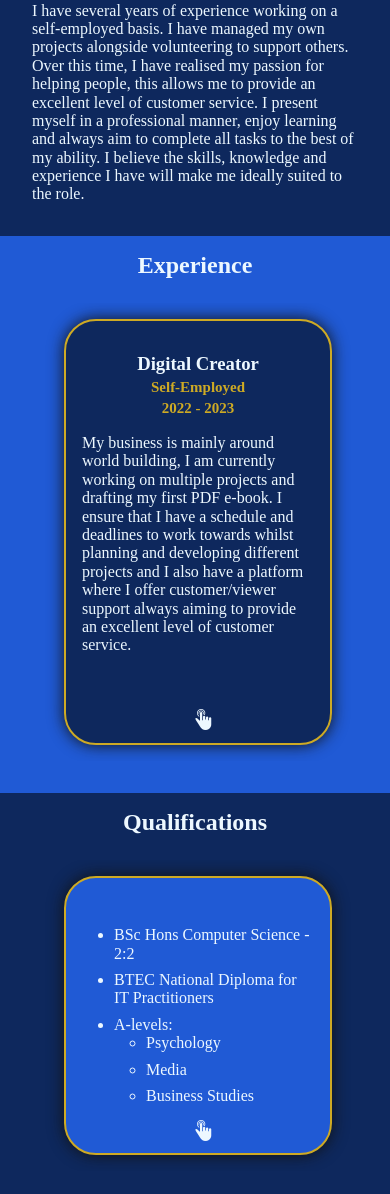
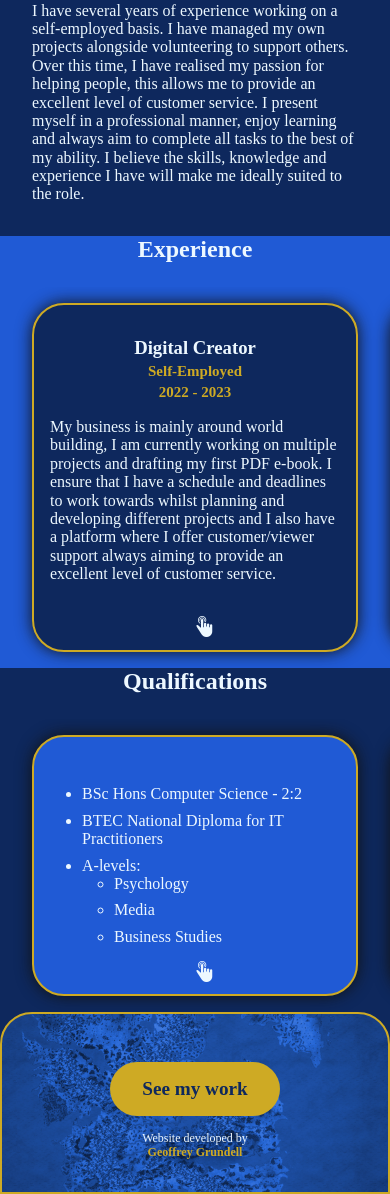
Before and after one commit to GeoffSG/my-portfolio, a PHP site: page /about-me.html in a window 390 px wide. Shown: the part 478-1672 px from the top of the page. Run offline with PHP 8.4, Linux system fonts and the light colour scheme; some web fonts are replaced.

Commit message:
Resized Horizontal Grid
Made the Horizontal grid fit better on all breakpoints

```diff
--- a/about-me.html
+++ b/about-me.html
@@ -60,7 +60,6 @@
         </div>
       </header>
       <div class="container theme-secondary">
-        <div class="section" id="experience">
         <div class="heading">
           <h2 class="section-heading">Experience</h2>
         </div>
@@ -136,9 +135,7 @@
           </div>
         </div>
       </div>
-      </div>
       <div class="container theme-primary">
-        <div class="section" id="qualifications">
         <h2 class="section-heading">Qualifications</h2>
         <div class="box">
           <div class="horizontal-grid justify-center-md">
@@ -178,7 +175,6 @@
           </div>
         </div>
       </div>
-      </div>
       <footer>
         <div class="cover">
           <a class="btn theme-gold rounded" href="showcase.html">See my work</a>
--- a/css/frontend.css
+++ b/css/frontend.css
@@ -788,16 +788,17 @@ form .btn-group button#submit {
   color: #CEAA24;
 }
 .card-box {
-  width: calc(360px - 8rem);
+  width: calc(100vw - 6rem - 4px);
+  max-width: 600px;
 }
 @media (min-width: 768px) {
   .card-box {
-    width: calc(360px - 6rem);
+    width: calc(50vw - 5rem - 4px);
   }
 }
 @media (min-width: 990px) {
   .card-box {
-    width: calc(360px - 4rem);
+    width: 300px;
   }
 }
 .card .card-content {
@@ -806,22 +807,20 @@ form .btn-group button#submit {
 
 .horizontal-grid {
   display: flex;
-  gap: 4rem;
+  gap: 2rem;
   padding: 1rem 2rem;
-  margin-bottom: 1rem;
-  border-radius: 2rem;
   position: relative;
   overflow-x: auto;
   scroll-snap-type: x mandatory;
-  scroll-padding: 2rem;
 }
 .horizontal-grid div {
   scroll-snap-align: center;
 }
 @media (min-width: 1200px) {
   .horizontal-grid {
+    display: grid;
+    grid-template-columns: auto auto;
     justify-content: center;
-    flex-wrap: wrap;
   }
 }
 
@@ -854,6 +853,7 @@ form .btn-group button#submit {
   max-width: 1200px;
   margin: 0 auto;
 }
+
 .section {
   padding: 1rem 2rem;
 }
@@ -952,6 +952,38 @@ form .btn-group button#submit {
   margin: 0;
 }
 
+.grid {
+  display: grid;
+  justify-content: center;
+  gap: 2rem;
+  padding: 2rem;
+}
+@media (min-width: 768px) {
+  .grid.col-2 {
+    grid-template-columns: repeat(2, auto);
+  }
+}
+@media (min-width: 768px) {
+  .grid.col-3 {
+    grid-template-columns: repeat(2, auto);
+  }
+}
+@media (min-width: 768px) and (min-width: 1200px) {
+  .grid.col-3 {
+    grid-template-columns: repeat(3, auto);
+  }
+}
+@media (min-width: 768px) {
+  .grid.col-4 {
+    grid-template-columns: repeat(2, auto);
+  }
+}
+@media (min-width: 768px) and (min-width: 1200px) {
+  .grid.col-4 {
+    grid-template-columns: repeat(4, auto);
+  }
+}
+
 .theme-primary {
   background-color: #0e285d;
   color: #edf8ff;
--- a/index.html
+++ b/index.html
@@ -48,7 +48,6 @@
         </section>
       </header>
       <section class="container full-height theme-primary">
-        <div class="section">
         <div class="box">
           <div class="horizontal-grid theme-secondary justify-center-lg">
             <div class="card theme-primary">
@@ -112,7 +111,6 @@
             <p class="text-center size-2"><span class="icon-touch"></span></span></p>
           </div>
         </div>
-        </div>
       </section>
       <footer>
         <div class="cover">
--- a/scss/components/_card.scss
+++ b/scss/components/_card.scss
@@ -3,7 +3,6 @@
     border: $border-gold;
     border-radius: $base-spacing;
     box-shadow: $base-box-shadow;
-
     h2, h3, h4 {
         text-align: center;
         small {
@@ -12,13 +11,14 @@
     }
 
     &-box {
-        $w: get-breakpoint('sm');
-        width: calc($w - 8rem);
+        $w: 100vw;
+        width: calc(($w - 6rem) - 4px);
+        max-width: 600px;
         @include mq('md') {
-            width: calc($w - 6rem);
+            width: calc((($w / 2) - 5rem) - 4px);
         }
         @include mq('lg') {
-            width: calc($w - 4rem);
+            width: 300px;
         }
     }
 
--- a/scss/components/_container.scss
+++ b/scss/components/_container.scss
@@ -4,15 +4,6 @@
     width: 100%;
     max-width: get-breakpoint('xl');
     margin: 0 auto;
-
-    // border-bottom: $border-gold;
-
-    @include mq('sm'){
-        // &.full-height {
-        //     min-height: 100vh;
-        //     height: auto;
-        // }
-    }
 }
 
 .section {
--- a/scss/components/_horizontalgrid.scss
+++ b/scss/components/_horizontalgrid.scss
@@ -1,24 +1,19 @@
 .horizontal-grid {
     display: flex;
-
-    gap: calc($base-spacing*2);
+    gap: $base-spacing;
     padding: calc($base-spacing/2) $base-spacing;
-    margin-bottom: calc($base-spacing/2);
-    border-radius: $base-spacing;
-
     position: relative;
-
     overflow-x: auto;
     scroll-snap-type: x mandatory;
-    scroll-padding: $base-spacing;
 
     div {
         scroll-snap-align: center;
     }
 
     @include mq('xl') {
+        display: grid;
+        grid-template-columns: auto auto;
         justify-content: center;
-        flex-wrap: wrap;
     }
 }
 
--- a/scss/components/_index.scss
+++ b/scss/components/_index.scss
@@ -3,3 +3,4 @@
 @import "horizontalgrid";
 @import "container";
 @import "nav";
+@import "grid";
```
Also changed, not shown: 1 other file. Lines whose indentation alone changed are shown as unchanged.
